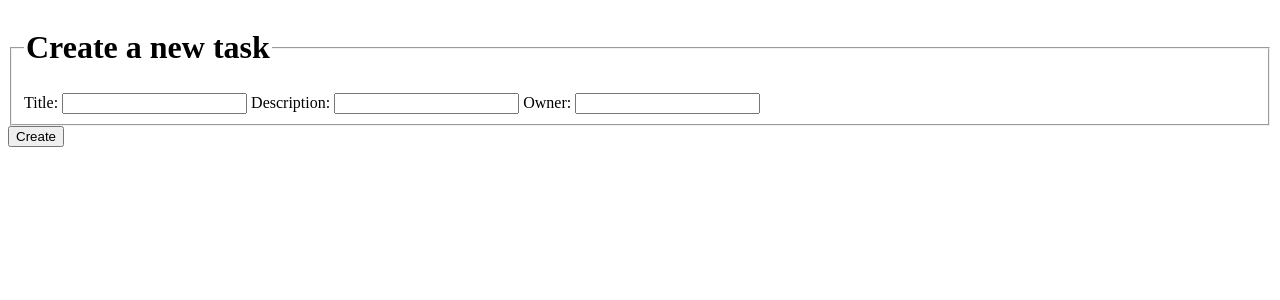
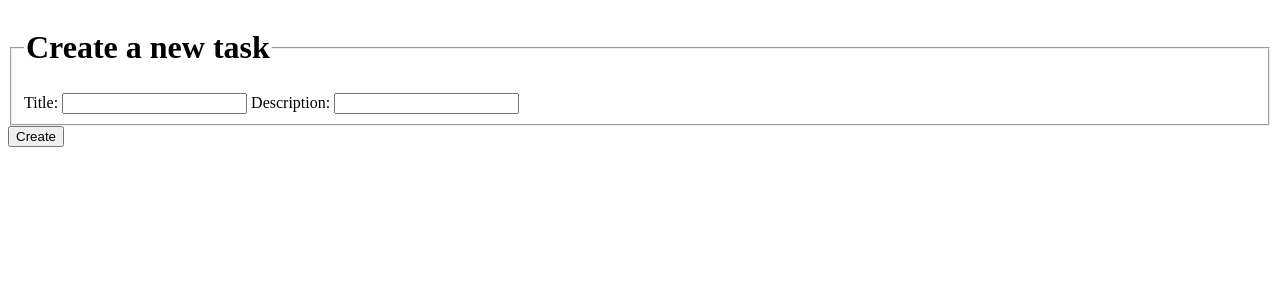
Before and after one commit to JLCleofas/skills-introduction-to-django, a Django app: page /tasks/task/ in a window 1280 px wide. Shown: the top 300 px of the page. Run offline with Django 5.2, Linux system fonts and the light colour scheme; parts of the project's set-up code (start-up, migrations or seed data) failed here and were passed over.

Commit message:
added task owner migration

```diff
--- a/tasks/models.py
+++ b/tasks/models.py
@@ -1,4 +1,5 @@
 from django.db import models
+from django.conf import settings
 
 # Create your models here.
 class Task(models.Model):
@@ -12,7 +13,7 @@ class Task(models.Model):
     )
 
     status = models.CharField(max_length=20, choices=STATUS_CHOICES, default='Not Started')
-    owner = models.CharField(max_length=200)
+    owner = models.ForeignKey(settings.AUTH_USER_MODEL, on_delete=models.CASCADE)
 
     def __str__(self):
         return self.title
--- a/tasks/templates/tasks/task.html
+++ b/tasks/templates/tasks/task.html
@@ -6,8 +6,6 @@
         <input type="text" name="title" id="title">
         <label for="description">Description:</label>
         <input type="text" name="description" id="description">
-        <label for="owner">Owner:</label>
-        <input type="text" name="owner" id="owner">
     </fieldset>
     <input type="submit" value="Create">
 </form>
--- a/tasks/views.py
+++ b/tasks/views.py
@@ -1,6 +1,7 @@
 from django.shortcuts import render
 from django.http import HttpResponse, HttpResponseRedirect
 from django.urls import reverse
+from django.contrib.auth import get_user_model
 from .models import Task
 # Create your views here.
 def index(request):
@@ -16,7 +17,7 @@ def contact(request):
 def task(request):
     return render(request, 'tasks/task.html')
 def create(request):
-    task = Task(title=request.POST['title'], description=request.POST['description'], owner=request.POST['owner'])
+    task = Task(title=request.POST['title'], description=request.POST['description'], owner=request.user)
     task.save()
     return HttpResponseRedirect(reverse('tasks:index'))
 def update(request, task_id):
```
Also changed, not shown: tasks/migrations/0003_alter_task_owner.py (added).
